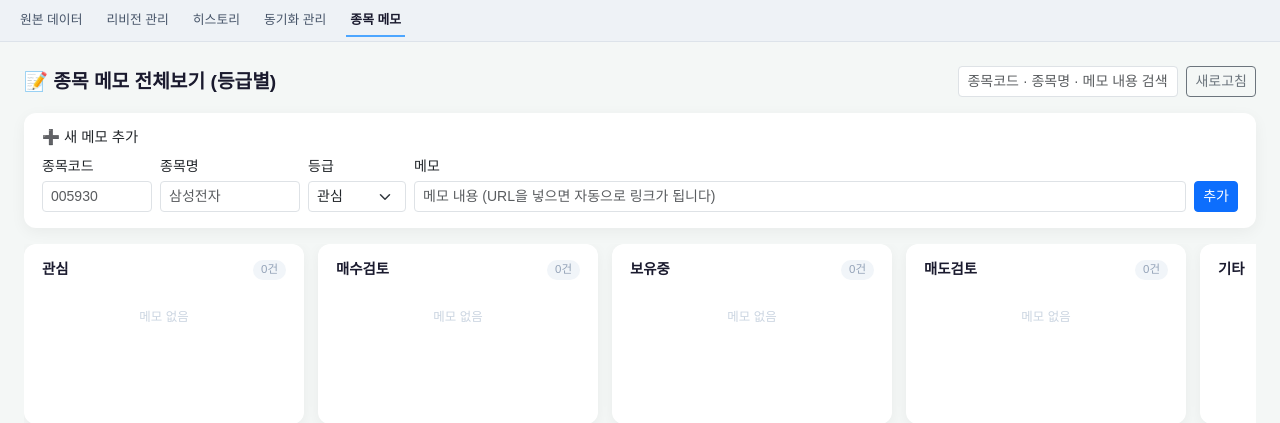
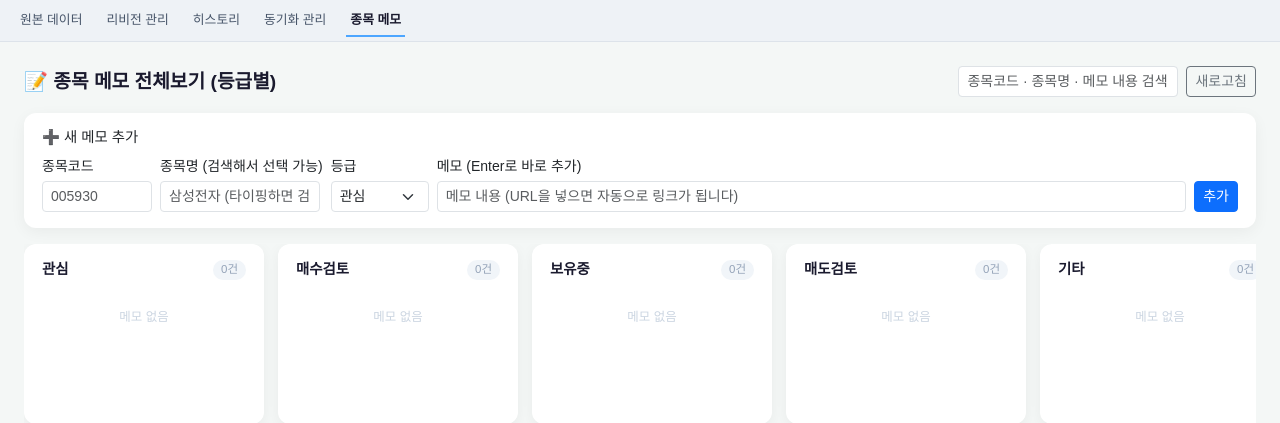
Before and after one commit to yunjinwoo/upbit-alert, a Flask app: page /stock-memo in a window 1280 px wide. Shown: the part 56-479 px from the top of the page. Run offline with Flask 3, Linux system fonts and the light colour scheme; tables that the repository leaves empty hold one stand-in row (values such as "Sample post").

Commit message:
feat: 종목 메모 빠른 추가에 종목명 자동완성 + Enter 제출 추가, 등급 컬럼 여백 제거
- 종목명 입력 시 stock_market_cap_daily 기준으로 자동완성 후보를
  보여주고 클릭하면 코드/이름이 자동으로 채워짐 (search_stock_codes,
  GET /api/stock-search?q=)
- 메모 입력창에서 Enter로 바로 추가 가능 (버튼 클릭 불필요)
- 등급 컬럼을 고정 너비(280px)에서 flex:1로 바꿔, 화면이 넓을 때
  컬럼들이 균등하게 늘어나 오른쪽에 남던 여백을 제거

Co-Authored-By: Claude Sonnet 5 <noreply@anthropic.com>

```diff
--- a/app/api/server.py
+++ b/app/api/server.py
@@ -29,7 +29,7 @@ from app.utils.db_manager import (
     get_signal_score_range,
     get_job_run_log,
     get_stock_memos, add_stock_memo, delete_stock_memo_entry, search_stock_memos, get_all_stock_memos,
-    get_stock_memo_grades, update_stock_memo_grade
+    get_stock_memo_grades, update_stock_memo_grade, search_stock_codes
 )
 from app.core.stock_monitor import (
     fetch_market_cap_ranking, fetch_investor_trend, fetch_sector_index_daily, fetch_stock_investor_daily,
@@ -209,6 +209,15 @@ def update_stock_memo_grade_api(memo_id):
         return jsonify({'status': 'error', 'message': 'grade가 필요합니다'}), 400
     update_stock_memo_grade(memo_id, grade)
     return jsonify({'status': 'success'})
+
+@app.route('/api/stock-search', methods=['GET'])
+def search_stock_codes_api():
+    """종목코드/종목명 자동완성 검색 (메모 빠른 추가 폼용). 예: /api/stock-search?q=삼성"""
+    q = request.args.get('q', '').strip()
+    if not q:
+        return jsonify({'status': 'success', 'data': []})
+    data = search_stock_codes(q, limit=15)
+    return jsonify({'status': 'success', 'count': len(data), 'data': data})
 
 @app.route('/api/stock-memo/grades', methods=['GET'])
 def get_stock_memo_grades_api():
--- a/app/utils/db_manager.py
+++ b/app/utils/db_manager.py
@@ -2131,6 +2131,26 @@ def get_all_stock_memos(query: str = None, limit: int = 500) -> list:
     return [dict(r) for r in rows]
 
 
+def search_stock_codes(query: str, limit: int = 15) -> list:
+    """종목코드/종목명 자동완성용 검색 — stock_market_cap_daily에 수집된 종목 중 부분일치.
+    같은 종목이 날짜별로 여러 행 있으므로 code 기준으로 중복 제거하고 최신 종목명만 반환.
+    """
+    conn = sqlite3.connect(DB_PATH)
+    conn.row_factory = sqlite3.Row
+    cursor = conn.cursor()
+    like = f'%{query}%'
+    cursor.execute('''
+        SELECT code, name, MAX(date) AS latest_date FROM stock_market_cap_daily
+        WHERE code LIKE ? OR name LIKE ?
+        GROUP BY code
+        ORDER BY latest_date DESC
+        LIMIT ?
+    ''', (like, like, limit))
+    rows = cursor.fetchall()
+    conn.close()
+    return [{'code': r['code'], 'name': r['name']} for r in rows]
+
+
 def get_recent_investor_dates(limit: int = 10) -> list:
     """stock_investor_daily에 존재하는 최근 N영업일 날짜 목록(내림차순).
     주말/공휴일은 애초에 데이터가 없으므로 달력일이 아닌 실제 거래일 기준으로 안전하게 계산됨.
--- a/templates/stock_memo.html
+++ b/templates/stock_memo.html
@@ -18,7 +18,7 @@
         .card-panel { background: white; border-radius: 12px; box-shadow: 0 4px 15px rgba(0,0,0,0.05); padding: 16px 18px; }
 
         .memo-columns { display: flex; gap: 14px; overflow-x: auto; padding-bottom: 8px; align-items: flex-start; }
-        .memo-grade-col { flex: 0 0 280px; width: 280px; }
+        .memo-grade-col { flex: 1 1 240px; min-width: 240px; }
         .memo-grade-col .grade-col-header { display: flex; justify-content: space-between; align-items: center; margin-bottom: 8px; }
         .memo-grade-col .grade-col-header h6 { margin: 0; font-size: 0.9rem; font-weight: 700; color: #1a1a2e; }
         .memo-grade-col .grade-count { font-size: 0.72rem; color: #94a3b8; background: #f1f5f9; border-radius: 10px; padding: 1px 8px; }
@@ -30,6 +30,12 @@
         .memo-card .memo-card-text { white-space: pre-wrap; word-break: break-word; margin-top: 4px; }
         .memo-card .memo-card-meta { display: flex; justify-content: space-between; align-items: center; margin-top: 6px; font-size: 0.68rem; color: #94a3b8; }
         .memo-card .memo-grade-move { font-size: 0.68rem; padding: 1px 4px; border: 1px solid #e2e8f0; border-radius: 4px; background: #f8fafc; color: #475569; }
+
+        .stock-suggest-box { position: absolute; top: 100%; left: 0; z-index: 20; width: 260px; max-height: 220px; overflow-y: auto;
+            background: #fff; border: 1px solid #e2e8f0; border-radius: 8px; box-shadow: 0 4px 15px rgba(0,0,0,0.08); display: none; }
+        .stock-suggest-box .suggest-item { padding: 6px 10px; font-size: 0.82rem; cursor: pointer; }
+        .stock-suggest-box .suggest-item:hover { background: #f1f5f9; }
+        .stock-suggest-box .suggest-item .suggest-code { color: #94a3b8; font-size: 0.72rem; font-family: monospace; margin-left: 4px; }
         .memo-card .memo-del-btn { background: none; border: none; color: #ef4444; font-size: 0.7rem; padding: 0; }
         .memo-card .memo-del-btn:hover { text-decoration: underline; }
         .empty-col { color: #cbd5e1; font-size: 0.78rem; text-align: center; padding: 20px 0; }
@@ -57,18 +63,19 @@
         <div class="row g-2 align-items-end">
             <div class="col-auto">
                 <label class="form-label small mb-1">종목코드</label>
-                <input type="text" id="quickCode" class="form-control form-control-sm" style="width:110px" placeholder="005930">
+                <input type="text" id="quickCode" class="form-control form-control-sm" style="width:110px" placeholder="005930" autocomplete="off">
             </div>
-            <div class="col-auto">
-                <label class="form-label small mb-1">종목명</label>
-                <input type="text" id="quickName" class="form-control form-control-sm" style="width:140px" placeholder="삼성전자">
+            <div class="col-auto position-relative">
+                <label class="form-label small mb-1">종목명 (검색해서 선택 가능)</label>
+                <input type="text" id="quickName" class="form-control form-control-sm" style="width:160px" placeholder="삼성전자 (타이핑하면 검색)" autocomplete="off">
+                <div id="stockSuggest" class="stock-suggest-box"></div>
             </div>
             <div class="col-auto">
                 <label class="form-label small mb-1">등급</label>
                 <select id="quickGrade" class="form-select form-select-sm" style="width:auto"></select>
             </div>
             <div class="col">
-                <label class="form-label small mb-1">메모</label>
+                <label class="form-label small mb-1">메모 (Enter로 바로 추가)</label>
                 <input type="text" id="quickMemo" class="form-control form-control-sm" placeholder="메모 내용 (URL을 넣으면 자동으로 링크가 됩니다)">
             </div>
             <div class="col-auto">
@@ -214,6 +221,50 @@
         _allSearchTimer = setTimeout(loadAllMemos, 300);
     });
 
+    // 종목명 입력 시 자동완성 (시가총액 수집 데이터 기준 검색)
+    let _stockSuggestTimer = null;
+    const nameInput = document.getElementById('quickName');
+    const suggestBox = document.getElementById('stockSuggest');
+
+    nameInput.addEventListener('input', () => {
+        clearTimeout(_stockSuggestTimer);
+        const q = nameInput.value.trim();
+        if (!q) { suggestBox.style.display = 'none'; return; }
+        _stockSuggestTimer = setTimeout(async () => {
+            try {
+                const res = await fetch(`api/stock-search?q=${encodeURIComponent(q)}`);
+                const json = await res.json();
+                const rows = json.data || [];
+                if (!rows.length) { suggestBox.style.display = 'none'; return; }
+                suggestBox.innerHTML = rows.map(r => `
+                    <div class="suggest-item" onclick='selectStockSuggestion(${JSON.stringify(r.code)}, ${JSON.stringify(r.name)})'>
+                        ${escHtml(r.name)}<span class="suggest-code">${r.code}</span>
+                    </div>
+                `).join('');
+                suggestBox.style.display = 'block';
+            } catch (e) { suggestBox.style.display = 'none'; }
+        }, 250);
+    });
+
+    window.selectStockSuggestion = function(code, name) {
+        document.getElementById('quickCode').value = code;
+        document.getElementById('quickName').value = name;
+        suggestBox.style.display = 'none';
+        document.getElementById('quickMemo').focus();
+    };
+
+    document.addEventListener('click', (e) => {
+        if (!suggestBox.contains(e.target) && e.target !== nameInput) suggestBox.style.display = 'none';
+    });
+
+    // 메모 입력창에서 Enter로 바로 추가 (Shift+Enter는 줄바꿈 없이 그냥 무시 — 단일 input이므로)
+    document.getElementById('quickMemo').addEventListener('keydown', (e) => {
+        if (e.key === 'Enter' && !e.shiftKey) {
+            e.preventDefault();
+            quickAddMemo();
+        }
+    });
+
     (async function init() {
         await loadGrades();
         await loadAllMemos();
```
